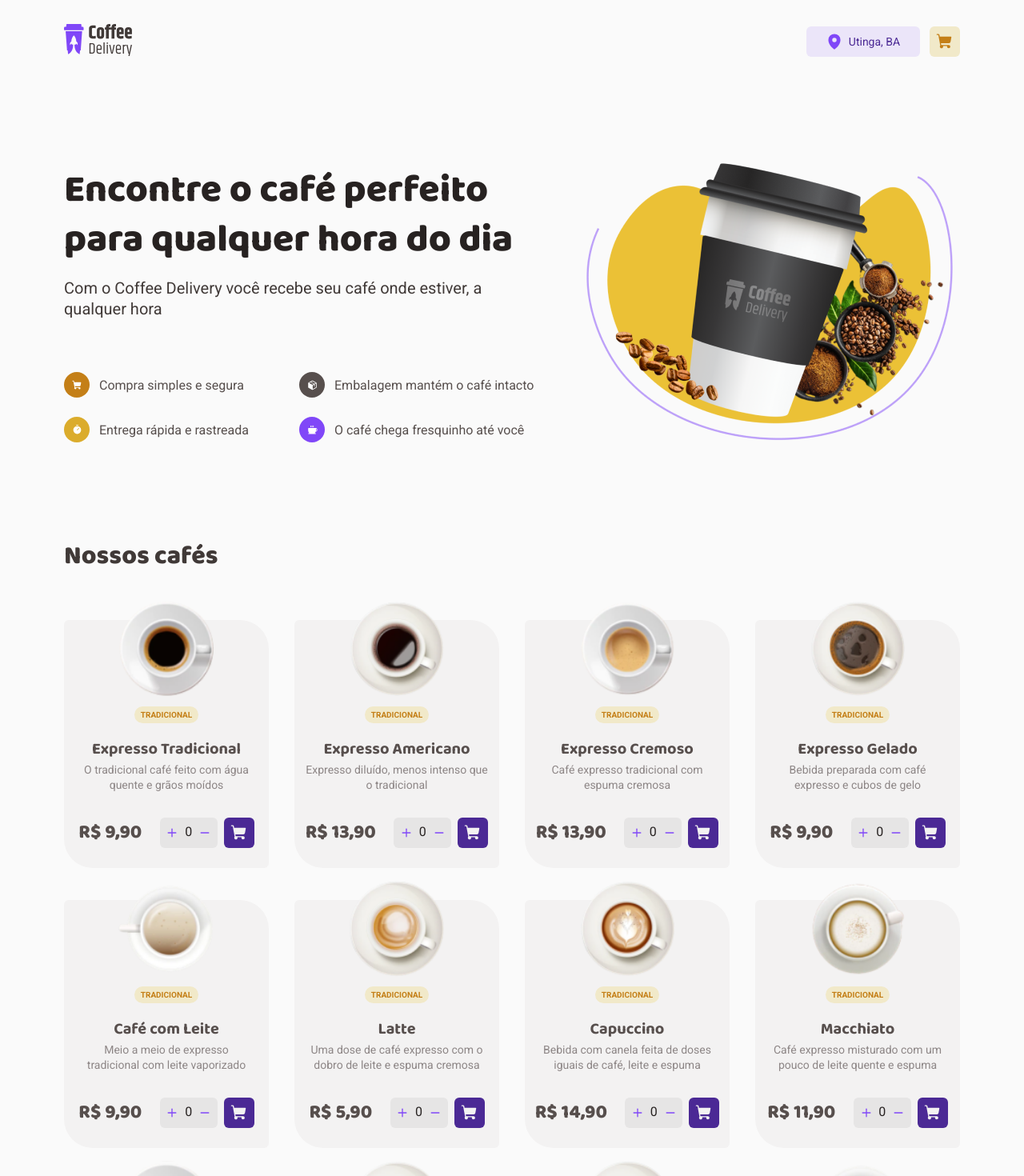
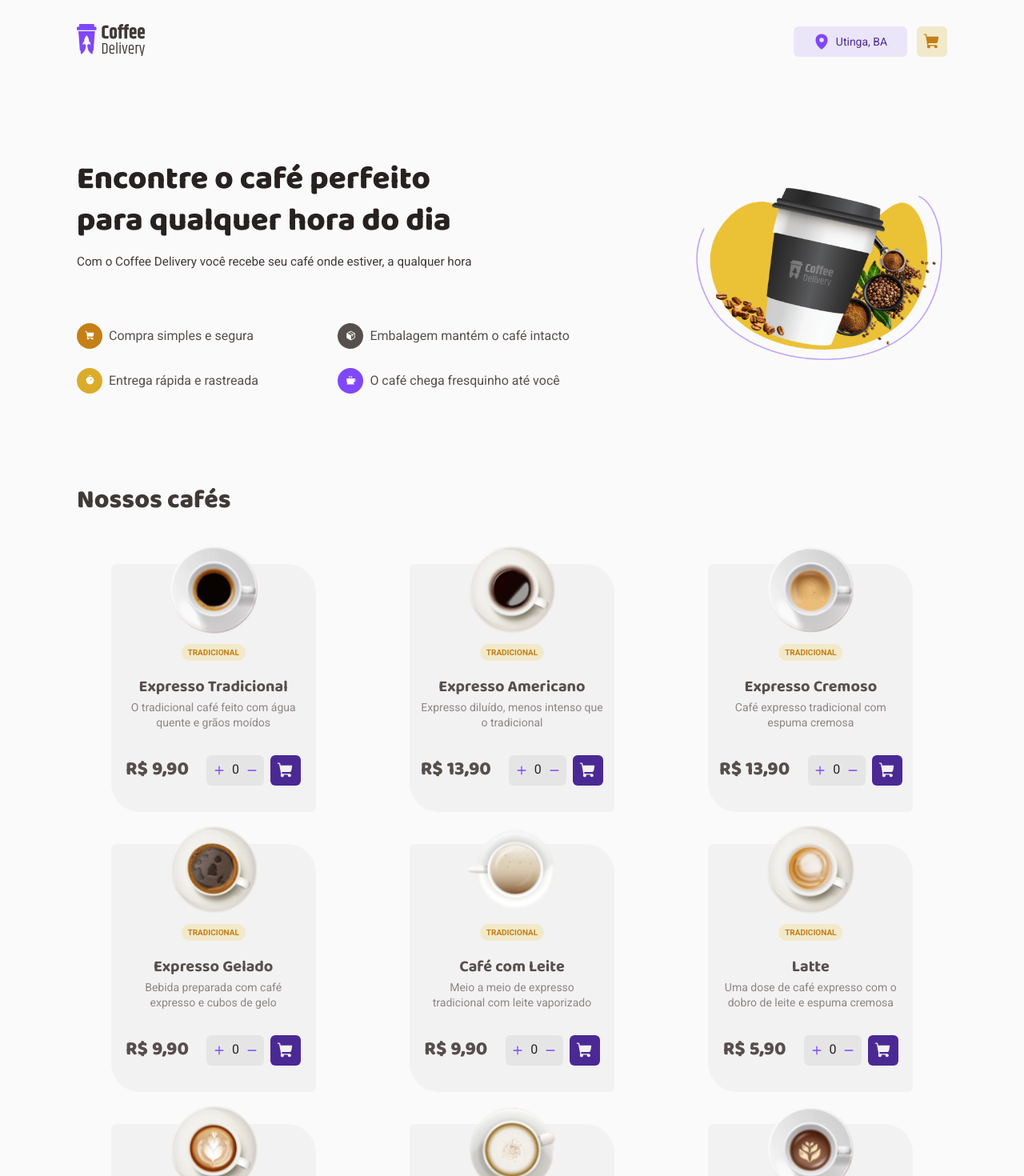
Before and after one commit to OJailson17/coffee-delivery, a React (Vite) app: page / in a window 1280 px wide. Shown: the top 1470 px of the page at 80% size. Built offline with nearby package versions, Linux system fonts and the light colour scheme.

Commit message:
style: make home responsive on small laptop

```diff
--- a/src/components/Header/styles.ts
+++ b/src/components/Header/styles.ts
@@ -1,8 +1,15 @@
 import styled from 'styled-components';
+
+import { device, size } from '../../styles/breakpoints';
 
 export const HeaderContainer = styled.header`
 	width: 100%;
 	height: 6.5rem;
+
+	@media ${device.laptop} and (max-width: ${size.laptopL}) {
+		width: 85%;
+		margin: 0 auto;
+	}
 `;
 
 export const HeaderContent = styled.div`
--- a/src/components/Hero/styles.ts
+++ b/src/components/Hero/styles.ts
@@ -1,4 +1,5 @@
 import styled from 'styled-components';
+import { device } from '../../styles/breakpoints';
 
 export const HeroContainer = styled.div`
 	width: 100%;
@@ -9,6 +10,10 @@ export const HeroContainer = styled.div`
 	display: flex;
 	align-items: center;
 	justify-content: space-between;
+
+	@media ${device.laptop} and (max-width: 1439px) {
+		width: 85%;
+	}
 `;
 
 export const HeroContent = styled.div`
@@ -40,12 +45,31 @@ export const HeroContent = styled.div`
 		grid-template-columns: repeat(2, 1fr);
 		row-gap: 1.5rem;
 	}
+
+	@media ${device.laptop} and (max-width: 1439px) {
+		width: 60%;
+
+		h1 {
+			font-size: 2.5rem;
+			width: 31rem;
+		}
+
+		p {
+			font-size: 0.95rem;
+			width: 31rem;
+		}
+	}
 `;
 
 export const ImageHero = styled.div`
 	img {
 		width: 29.75rem;
 		height: 22.5rem;
+
+		@media ${device.laptop} and (max-width: 1439px) {
+			width: 20rem;
+			height: 14rem;
+		}
 	}
 `;
 
@@ -68,6 +92,10 @@ export const HeroOptionsBase = styled.div`
 	span {
 		font-size: 1rem;
 		color: ${props => props.theme.colors['base-text']};
+	}
+
+	@media ${device.laptop} and (max-width: 1439px) {
+		gap: 0.5rem;
 	}
 `;
 
--- a/src/pages/Home/components/CoffeeCard/styles.ts
+++ b/src/pages/Home/components/CoffeeCard/styles.ts
@@ -1,4 +1,5 @@
 import styled from 'styled-components';
+import { device } from '../../../../styles/breakpoints';
 
 export const CoffeeCardContainer = styled.div`
 	width: 100%;
@@ -32,6 +33,13 @@ export const CoffeeCardContainer = styled.div`
 		display: flex;
 		align-items: center;
 		justify-content: center;
+	}
+
+	@media ${device.laptop} and (max-width: 1439px) {
+		img {
+			width: 7rem;
+			height: 7rem;
+		}
 	}
 `;
 
--- a/src/pages/Home/styles.ts
+++ b/src/pages/Home/styles.ts
@@ -1,4 +1,5 @@
 import styled from 'styled-components';
+import { device } from '../../styles/breakpoints';
 
 export const MainHomeContainer = styled.main`
 	width: 100%;
@@ -15,6 +16,14 @@ export const MainHomeContainer = styled.main`
 		font-size: 2rem;
 		color: ${props => props.theme.colors['base-subtitle']};
 	}
+
+	@media ${device.laptop} and (max-width: 1439px) {
+		width: 85%;
+
+		h2 {
+			font-size: 2rem;
+		}
+	}
 `;
 
 export const CoffeeGridContainer = styled.div`
@@ -24,4 +33,8 @@ export const CoffeeGridContainer = styled.div`
 	column-gap: 2rem;
 	row-gap: 2.5rem;
 	place-items: center;
+
+	@media ${device.laptop} and (max-width: 1439px) {
+		grid-template-columns: repeat(3, 1fr);
+	}
 `;
--- /dev/null
+++ b/src/styles/breakpoints.ts
@@ -0,0 +1,20 @@
+export const size = {
+	mobileS: '320px',
+	mobileM: '375px',
+	mobileL: '425px',
+	tablet: '768px',
+	laptop: '1024px',
+	laptopL: '1440px',
+	desktop: '2560px',
+};
+
+export const device = {
+	mobileS: `(min-width: ${size.mobileS})`,
+	mobileM: `(min-width: ${size.mobileM})`,
+	mobileL: `(min-width: ${size.mobileL})`,
+	tablet: `(min-width: ${size.tablet})`,
+	laptop: `(min-width: ${size.laptop})`,
+	laptopL: `(min-width: ${size.laptopL})`,
+	desktop: `(min-width: ${size.desktop})`,
+	desktopL: `(min-width: ${size.desktop})`,
+};
```
Also changed, not shown: .eslintrc.json.
